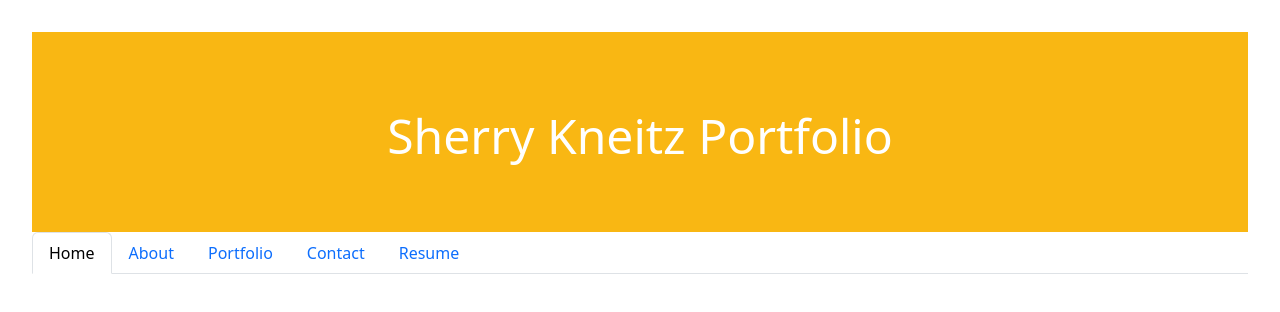
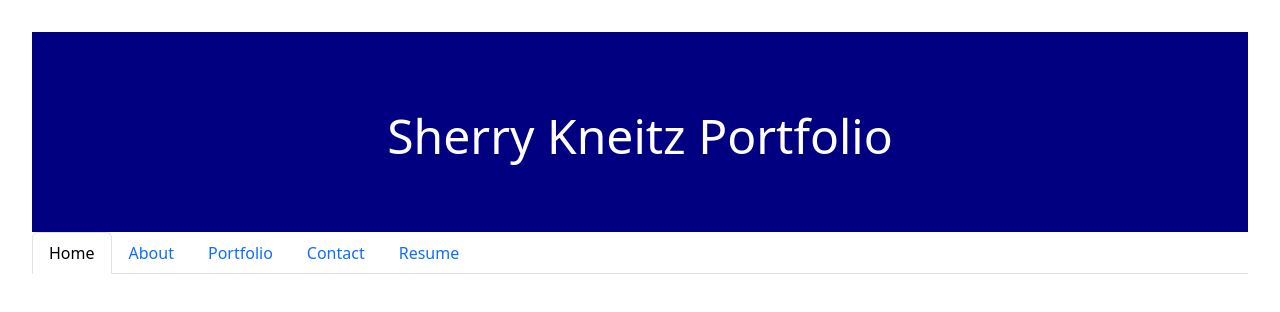
Before and after one commit to SherryK1103/React-Portfolio, a React (Vite) app: page / in a window 1280 px wide. Shown: the top 312 px of the page. Built offline with nearby package versions, Linux system fonts and the light colour scheme; the HTML template or start-up script is replaced by a standard one.

Commit message:
changeader color css

```diff
--- a/styles/Header.css
+++ b/styles/Header.css
@@ -1,5 +1,5 @@
 .header {
-  background: #f9b713;
+  background: navy;
   height: 200px;
 }
 
```
